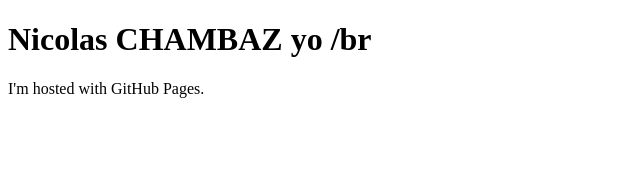
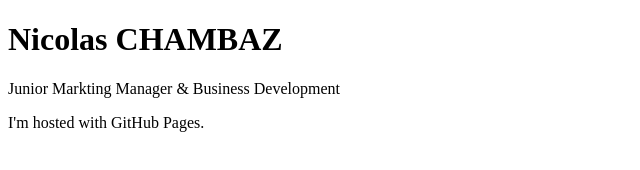
Before and after one commit to eagleswarchief/eagleswarchief.github.io, a plain HTML site: page index.html in a window 1280 px wide. Shown: the whole page, without its empty margins (0-640 px from the left). Drawn offline with Linux system fonts and the light colour scheme.

Commit message:
Update index.html

```diff
--- a/index.html
+++ b/index.html
@@ -1,9 +1,8 @@
 <!DOCTYPE html>
 <html>
 <body>
-<h1>Nicolas CHAMBAZ yo
-    /br
-</h1>
+<h1>Nicolas CHAMBAZ
+</h2>Junior Markting Manager & Business Development
 <p>I'm hosted with GitHub Pages.</p>
 </body>
 </html>
```
